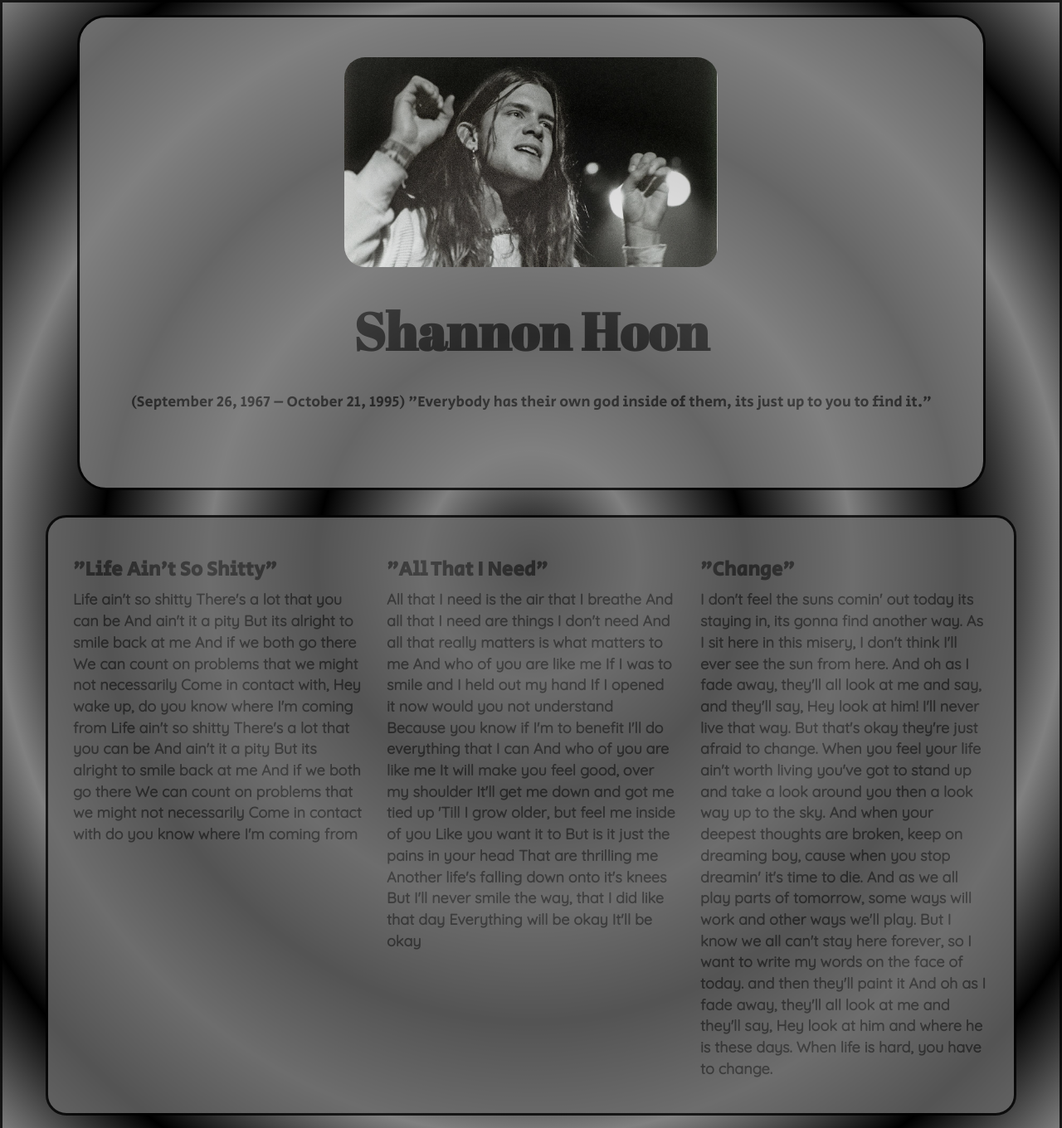
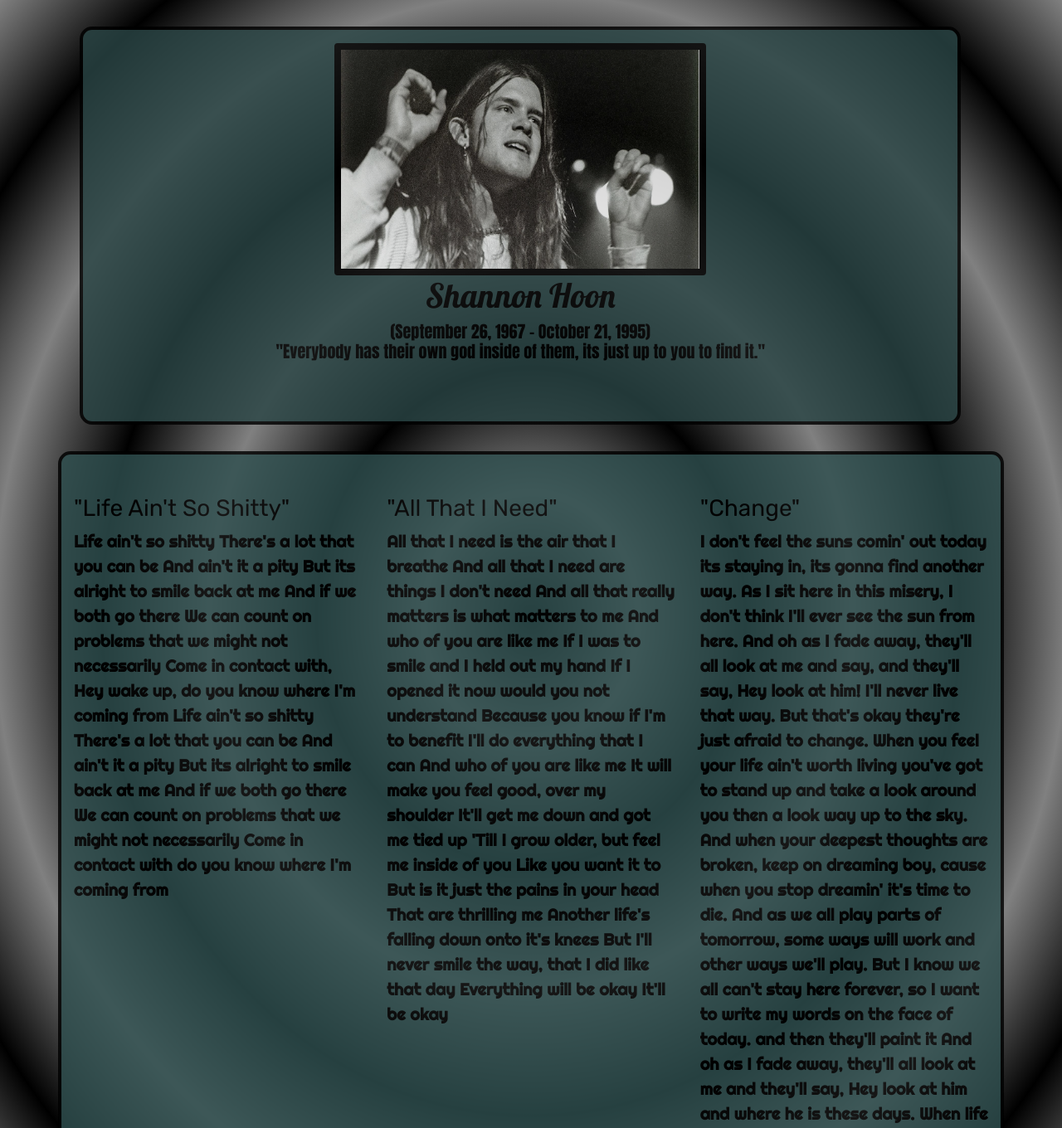
Before and after one commit to gubna/blind_melon, a plain HTML site: page blind_melon/index.html in a window 1280 px wide. Shown: the top 1360 px of the page at 83% size. Drawn offline with nearby package versions, Linux system fonts and the light colour scheme.

Commit message:
Add files via upload

```diff
--- a/blind_melon/css/style.css
+++ b/blind_melon/css/style.css
@@ -1,61 +1,55 @@
-html body {
-    background-image: radial-gradient(black, grey, black, grey, black, grey, black, grey);
-    padding: 15px;
-    border-style: solid;
-    border-color: black;
-    30px;
-    opacity: .80;
+* {
+    box-sizing: border-box;
 }
 
-.jumbotron {
-    text-align: center;
-    height: 75%;
-    width: 88%;
-    margin-left: 75px;
-    background-color: grey;
-    border-style: solid;
-    border-color: black;
-    30px;
-    border-radius: 35px;
+html body {
+    padding: 2rem;
+    background-image: radial-gradient(black, grey, black, grey, black, grey, black, grey);
+    opacity: .82;
 }
 
+#jumbotron {
+    width: 83vw;
+    height: 60vh;
+    background-color: #2a4545;
+    border: solid 4px #000000;
+    border-radius: 15px;
+    text-align: center;
+    padding: 1em;
+    margin-left: 4rem;
+}
 h1 {
-    font-family: 'Abril Fatface', cursive;
+    color: #000000;
+    font-family: 'Lobster', cursive;
+}
+h5 {
+    color: black;
+    font-family: 'Anton', sans-serif;
     font-weight: bold;
     text-align: center;
 }
-
 h3 {
-    font-family: 'Secular One', sans-serif;
+    color: #000000;
+    font-family: 'Rubik', sans-serif;
+}
+p {
+    color: black;
+    font-family: 'Righteous', cursive;
+    font-size: 20px;
     font-weight: bold;
 }
 
-h4 {
-    font-family: 'Secular One', sans-serif;
-}
-
-p {
-    font-family: 'Quicksand', sans-serif;
-    font-size: 18px;
-    font-weight: bold;
-}
-
-.hoon {
-    padding-top: -20px;
-}
-
-img {
-    border-radius: 25px;
+#jumbotron img {
+    width: 35vw;
+    height: 35vh;
+    border: solid 8px #000000;
+    border-radius: 4px;
 }
 
 .container {
-    background-color: dimgrey;
-    border-radius: 25px;
-    padding-top: 30px;
-    padding-right: 30px;
-    padding-bottom: 30px;
-    padding-left: 30px;
-    border-style: solid;
-    border-color: black;
-    20px;
+    background-color: darkslategrey;
+    border-radius: 15px;
+    padding: 3em;
+    border: solid 4px #000000;
+    margin-top: 2em;
 }
--- a/blind_melon/index.html
+++ b/blind_melon/index.html
@@ -1,32 +1,77 @@
-<!DOCTYPE HTML PUBLIC “-//W3C//DTD HTML 4.01//EN”
+<!DOCTYPE html>
 
-“http://www.w3.org/TR/html4/strict.dtd">
-
-<html lang="en">
+<html>
 
 <head>
 
-    <title>Shannon Hoon</title>
-
-    <meta charset="utf-8">
+    <meta charset="UTF-8">
     <meta name="viewport" content="width=device-width, initial-scale=1">
 
-    <link rel="stylesheet" href="https://maxcdn.bootstrapcdn.com/bootstrap/3.3.7/css/bootstrap.min.css">
-    <script src="https://maxcdn.bootstrapcdn.com/bootstrap/3.3.7/js/bootstrap.min.js"></script>
+    <title>Blind Melon</title>
+
+    <!-- these two will link local file in project folder -->
+
     <link rel="stylesheet" type="text/css" href="css/normalize.css">
+
     <link rel="stylesheet" href="css/style.css">
-    <link href="https://fonts.googleapis.com/css?family=Abril+Fatface|Quicksand|Secular+One" rel="stylesheet">
 
-</head>
+    <!-- this is for google fonts -->
+    <link
+        href="https://fonts.googleapis.com/css?family=Abril+Fatface|Acme|Anton|Bitter|Lobster|Nanum+Gothic|Righteous|Rubik|Staatliches|Teko|Ubuntu"
+        rel="stylesheet">
+
+    <!--
+
+    font-family: 'Righteous', cursive;
+
+    font-family: 'Ubuntu', sans-serif;
+
+    font-family: 'Nanum Gothic', sans-serif;
+
+    font-family: 'Rubik', sans-serif;
+
+    font-family: 'Bitter', serif;
+
+    font-family: 'Anton', sans-serif;
+
+    font-family: 'Lobster', cursive;
+
+    font-family: 'Staatliches', cursive;
+
+    font-family: 'Abril Fatface', cursive;
+
+    font-family: 'Acme', sans-serif;
+
+    font-family: 'Teko', sans-serif;
+
+    -->
+
+    <!-- this a current link to font awesome library -->
+    <link rel="stylesheet" href="https://use.fontawesome.com/releases/v5.7.1/css/all.css"
+        integrity="sha384-fnmOCqbTlWIlj8LyTjo7mOUStjsKC4pOpQbqyi7RrhN7udi9RwhKkMHpvLbHG9Sr" crossorigin="anonymous">
+
+    <!-- this link is for googles icon library -->
+    <link rel="stylesheet" href="https://fonts.googleapis.com/icon?family=Material+Icons">
+
+    <!-- Latest compiled and minified CSS -->
+    <link rel="stylesheet" href="https://maxcdn.bootstrapcdn.com/bootstrap/4.3.1/css/bootstrap.min.css">
+
+    <!-- jQuery library -->
+    <script src="https://ajax.googleapis.com/ajax/libs/jquery/3.3.1/jquery.min.js"></script>
+
+    <!-- Latest compiled JavaScript -->
+    <script src="https://maxcdn.bootstrapcdn.com/bootstrap/4.3.1/js/bootstrap.min.js"></script>
+
+    </head>
 
 <body>
 
-    <div class="jumbotron">
+    <div id="jumbotron">
 
-        <img src="images/hoon_shannon.jpg" style="width:450px;" "length:450px;" />
+        <img src="images/hoon_shannon.jpg"/>
         <h1>Shannon Hoon</h1>
-        <h4>(September 26, 1967 – October 21, 1995)
-            "Everybody has their own god inside of them, its just up to you to find it."</h4>
+        <h5>(September 26, 1967 – October 21, 1995)<br>
+            "Everybody has their own god inside of them, its just up to you to find it."</h5>
     </div>
 
     <div class="container">
```
Also changed, not shown: 1 other file.
